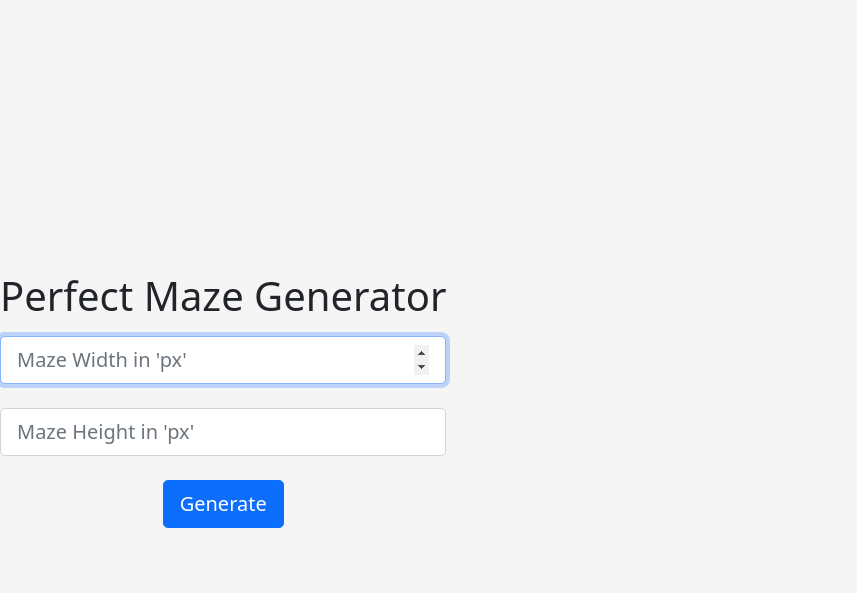
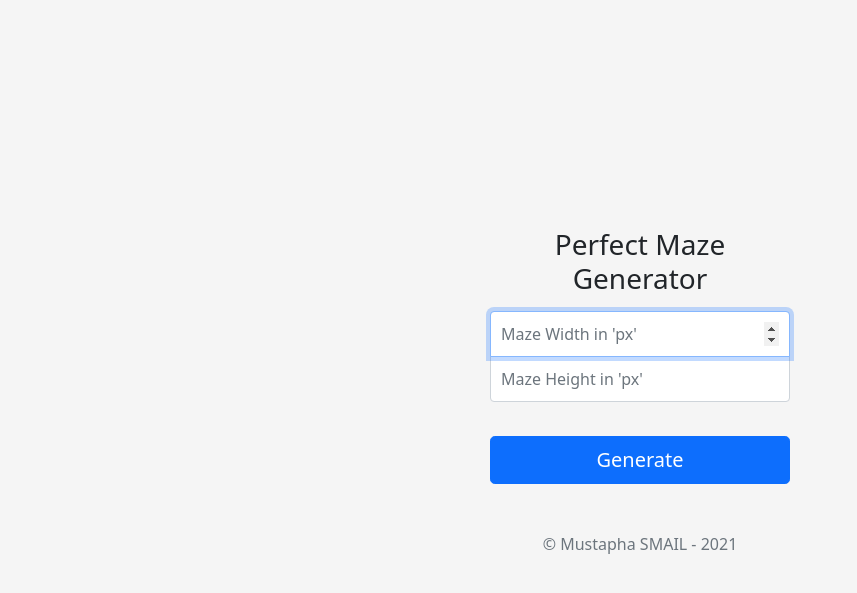
Before and after one commit to Mustapha-Smail/perfect-maze-generator, a Node server app: page / in a window 1280 px wide. Shown: the top 593 px of the page, without its empty margins (0-857 px from the left). Run offline with Node 20, Linux system fonts and the light colour scheme.

Commit message:
Update home.ejs

```diff
--- a/views/home.ejs
+++ b/views/home.ejs
@@ -1,15 +1,18 @@
 <%- include('partials/header.ejs'); -%>
-    <div class="text-center box">
-        <form action="/" method="POST">
-            <h1 class="h1 mb-3 font-weight-normal">Perfect Maze Generator</h1>
-
-            <input class="form-control form-control-lg" type="number" name="mazeWidth" id="mazeWidth"
-                placeholder="Maze Width in 'px'" required autofocus>
-            <br>
-            <input class="form-control form-control-lg" type="number" name="mazeHeight" id="mazeHeight"
-                placeholder="Maze Height in 'px'" required>
-            <br>
-            <button id="submitButton" class="btn btn-lg btn-primary btn-block" type="submit">Generate</button>
-        </form>
+    <div class="container text-center">
+        <main class="form-maze">
+            <form action="/" method="POST">
+                <h1 class="h3 mb-3 fw-normal">Perfect Maze Generator</h1>
+                <label for="mazeWidth" class="visually-hidden">Maze Width</label>
+                <input type="number" name="mazeWidth" id="mazeWidth" class="form-control"
+                    placeholder="Maze Width in 'px'" required autofocus>
+                <label for="mazeHeight" class="visually-hidden">Maze Height</label>
+                <input type="number" name="mazeHeight" id="mazeHeight" class="form-control"
+                    placeholder="Maze Height in 'px'" required>
+                <br>
+                <button class="w-100 btn btn-lg btn-primary" type="submit">Generate</button>
+                <p class="mt-5 mb-3 text-muted">&copy; Mustapha SMAIL - 2021</p>
+            </form>
+        </main>
     </div>
 <%- include('partials/footer'); -%>
```
